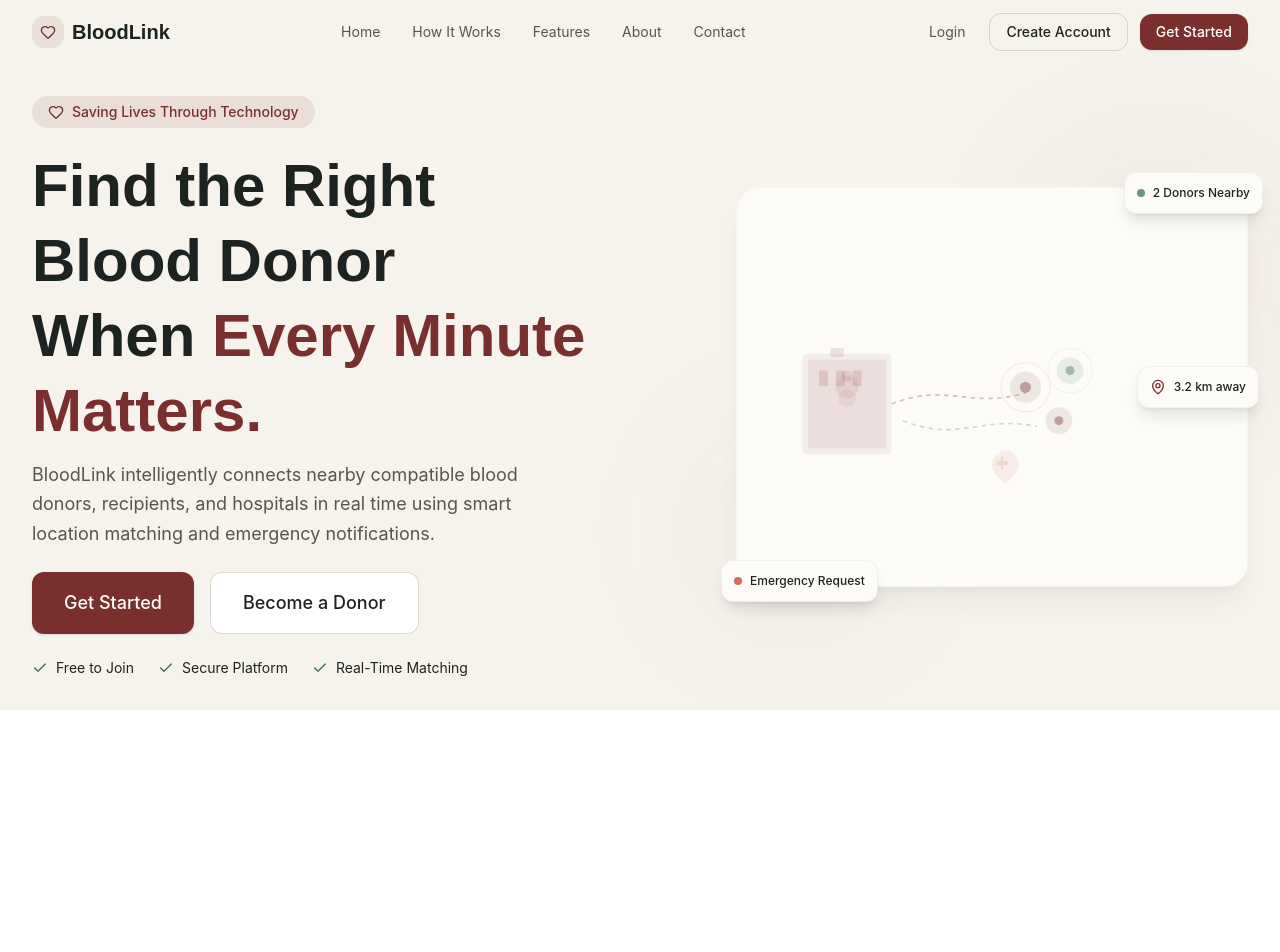
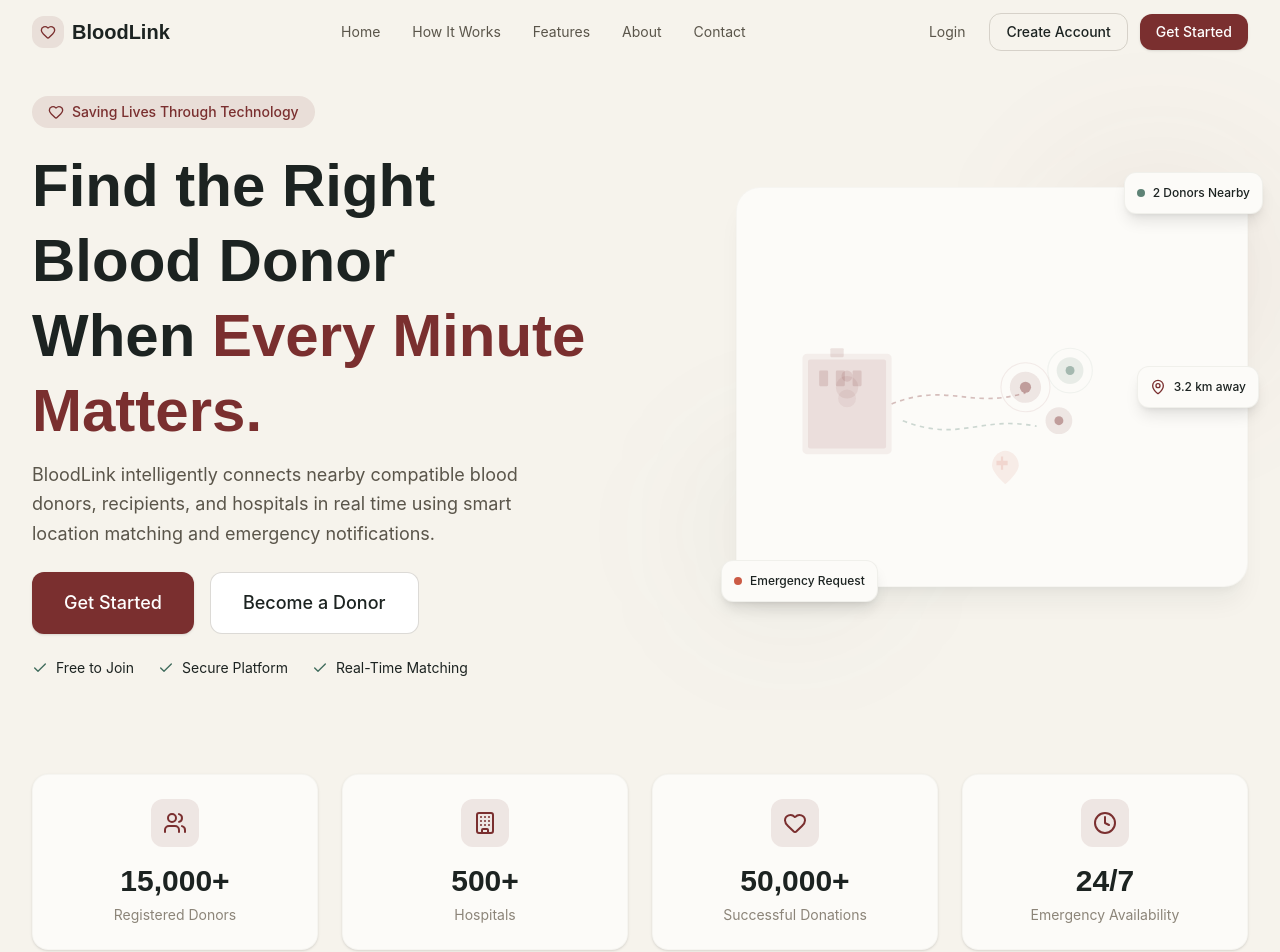
Before and after one commit to AshfaqIbrahim/bloodlink-frontend, a React (Vite) app: page / in a window 1280 px wide. Shown: the top 952 px of the page. Before the commit the page ends 800 px from the top, so only its background shows below. Built offline with nearby package versions, Linux system fonts and the light colour scheme; the HTML template or start-up script is replaced by a standard one.

Commit message:
Added Stats Section

```diff
--- /dev/null
+++ b/src/components/landing/StatsSection.jsx
@@ -0,0 +1,81 @@
+import React, { useState, useEffect } from "react";
+import { Users, Building, Heart, Clock } from "lucide-react";
+
+const StatCard = ({ number, label, icon: Icon }) => (
+  <div className="bg-[#FCFBF8] rounded-2xl p-6 text-center shadow-sm hover:shadow-lg transition-all duration-300 hover:-translate-y-1 border border-[#8C8579]/5">
+    <div className="w-12 h-12 bg-[#7A2F2F]/10 rounded-xl flex items-center justify-center mx-auto mb-4">
+      <Icon className="w-6 h-6 text-[#7A2F2F]" />
+    </div>
+    <div className="font-poppins font-bold text-3xl text-[#1C2321]">
+      {number}
+    </div>
+    <p className="text-sm text-[#8C8579] mt-1.5">{label}</p>
+  </div>
+);
+
+const StatsSection = () => {
+  const [counts, setCounts] = useState({
+    donors: 0,
+    hospitals: 0,
+    donations: 0,
+  });
+
+  useEffect(() => {
+    const targetDonors = 15000;
+    const targetHospitals = 500;
+    const targetDonations = 50000;
+    const duration = 2000;
+    const steps = 60;
+    const stepTime = duration / steps;
+
+    let currentStep = 0;
+    const interval = setInterval(() => {
+      currentStep++;
+      const progress = currentStep / steps;
+      setCounts({
+        donors: Math.floor(targetDonors * progress),
+        hospitals: Math.floor(targetHospitals * progress),
+        donations: Math.floor(targetDonations * progress),
+      });
+      if (currentStep >= steps) {
+        setCounts({
+          donors: targetDonors,
+          hospitals: targetHospitals,
+          donations: targetDonations,
+        });
+        clearInterval(interval);
+      }
+    }, stepTime);
+
+    return () => clearInterval(interval);
+  }, []);
+
+  const stats = [
+    {
+      icon: Users,
+      number: `${counts.donors.toLocaleString()}+`,
+      label: "Registered Donors",
+    },
+    { icon: Building, number: `${counts.hospitals}+`, label: "Hospitals" },
+    {
+      icon: Heart,
+      number: `${counts.donations.toLocaleString()}+`,
+      label: "Successful Donations",
+    },
+    { icon: Clock, number: "24/7", label: "Emergency Availability" },
+  ];
+
+  return (
+    <section className="py-16 bg-[#F6F3EC]">
+      <div className="max-w-7xl mx-auto px-4 sm:px-6 lg:px-8">
+        <div className="grid grid-cols-2 lg:grid-cols-4 gap-4 md:gap-6">
+          {stats.map((stat, idx) => (
+            <StatCard key={idx} {...stat} />
+          ))}
+        </div>
+      </div>
+    </section>
+  );
+};
+
+export default StatsSection;
--- a/src/pages/auth/Landing.jsx
+++ b/src/pages/auth/Landing.jsx
@@ -1,11 +1,13 @@
 import Navbar from "../../components/common/Navbar";
 import HeroSection from "../../components/landing/HeroSection";
+import StatsSection from "../../components/landing/StatsSection";
 
 function Landing() {
   return (
     <>
       <Navbar />
       <HeroSection />
+      <StatsSection />
     </>
   );
 }
```
